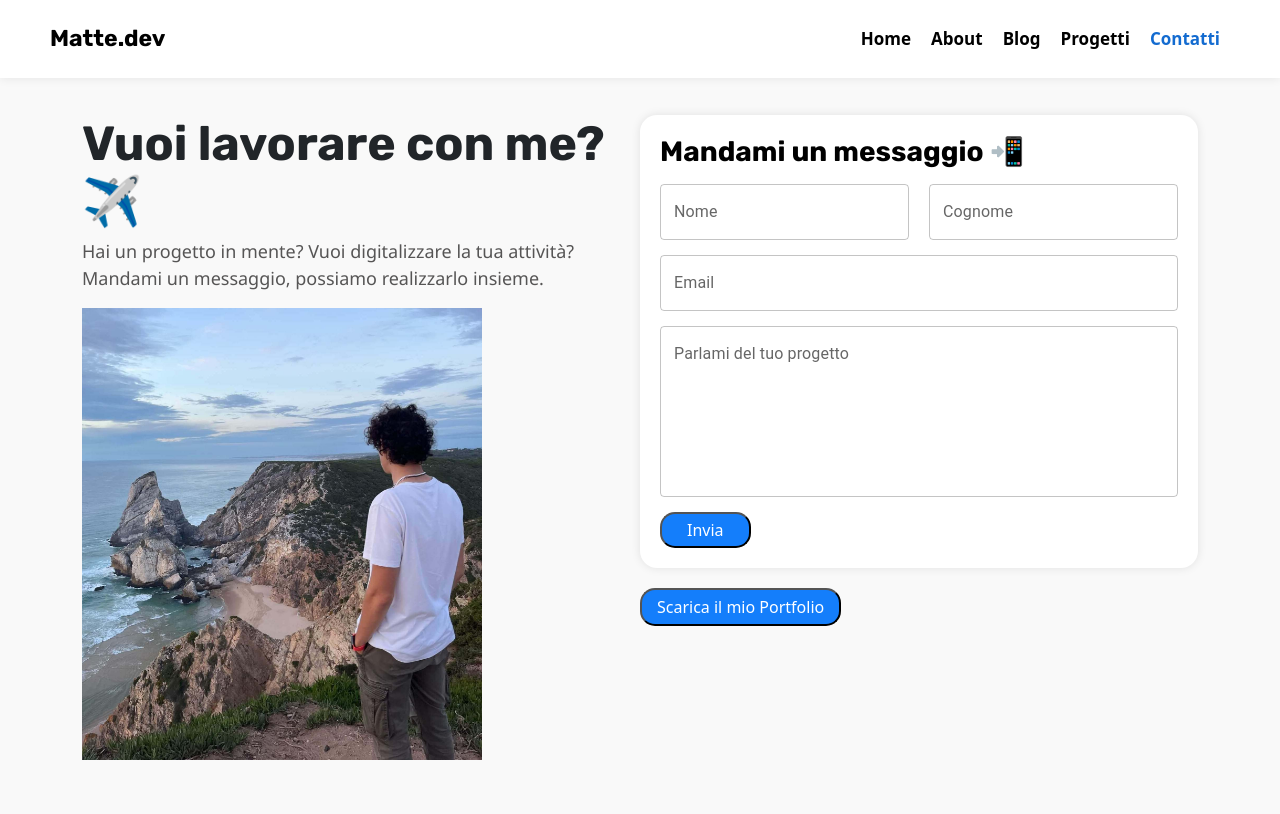
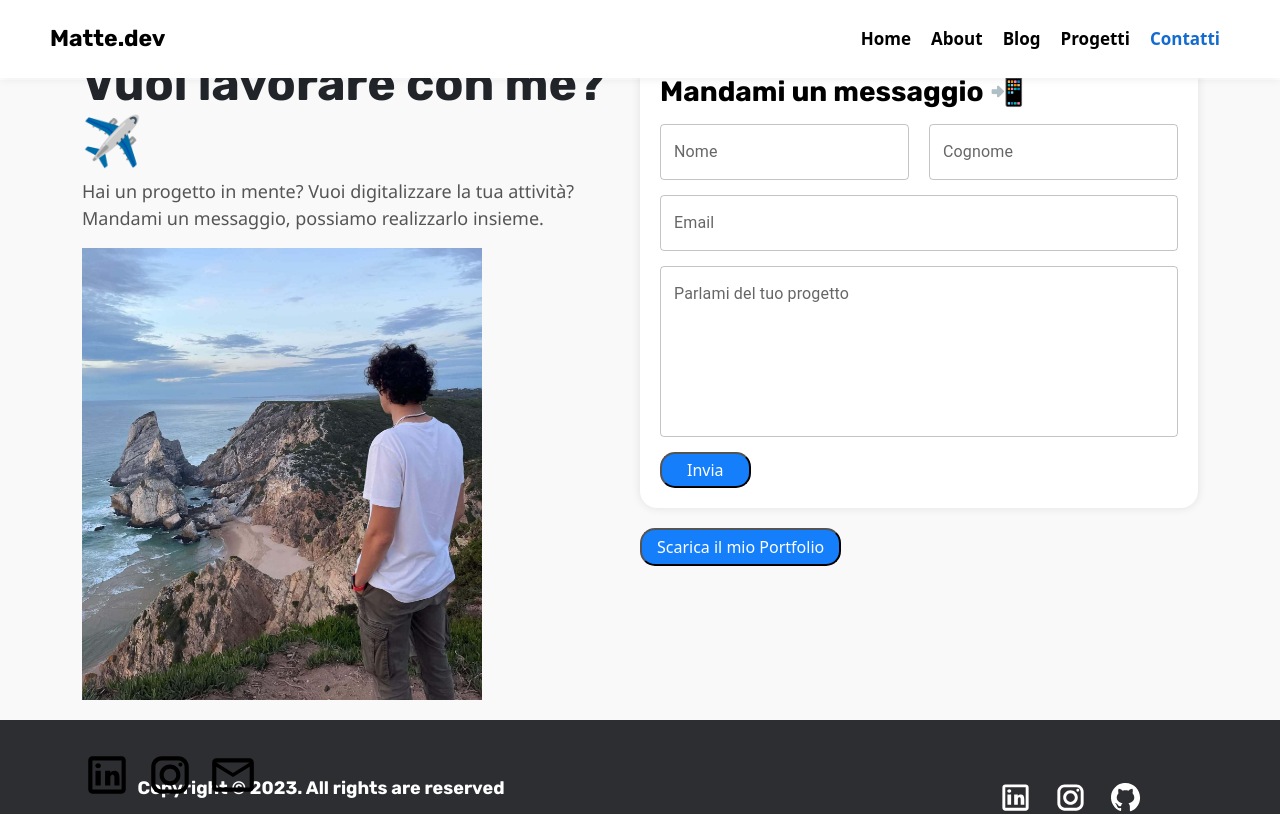
Before and after one commit to matteraggi/matteoraggiwebsite, a React (Vite) app: page /contatti in a window 1280 px wide. Shown: the top 814 px of the page. Built offline with nearby package versions, Linux system fonts and the light colour scheme.

Commit message:
style: about and contact pages

```diff
--- a/src/App.css
+++ b/src/App.css
@@ -909,14 +909,12 @@ footer {
 .abovethefoldabout {
   margin-top: 80px;
   background-color: rgb(249, 249, 249);
-  padding-top: 120px;
   display: flex;
   flex-direction: column;
-  height: screen;
   justify-content: end;
   position: relative;
   width: 100%;
-
+  height: auto;
   @media (max-width: 1100px) {
     height: auto;
     padding-top: 10px;
@@ -973,9 +971,9 @@ footer {
 
 .abovethefoldcontact {
   background-color: rgb(249, 249, 249);
-  padding: 50px 0px;
+  margin-top: 80px;
   display: flex;
-  height: 900px;
+  height: 80vh;
   align-items: center;
   position: relative;
   width: 100%;
@@ -1030,7 +1028,7 @@ footer {
 }
 
 .contact-body {
-  margin-top: 100px;
+  margin-top: 80px;
   display: grid;
   grid-template-columns: 1fr 1fr;
   justify-content: center;
```
